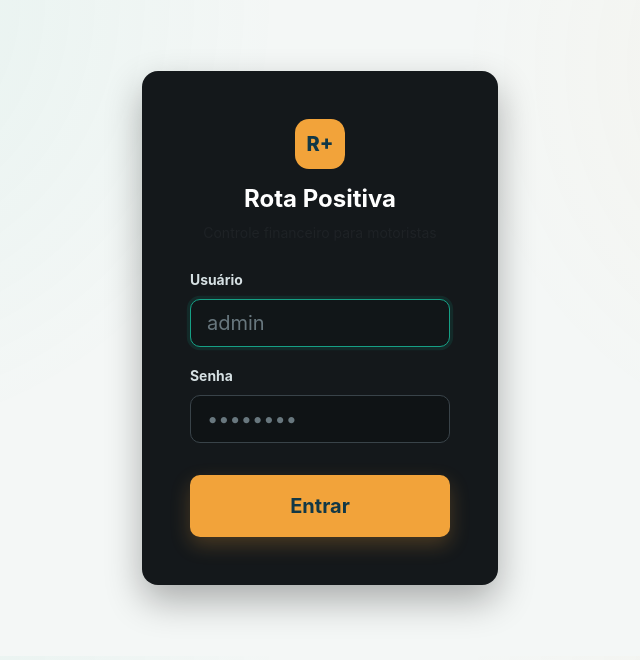
After one commit to araujogabriel2/rota-positiva, a Flask app: page /login in a window 1280 px wide. The commit adds this page. Shown: the top 660 px of the page, without its empty margins (320-960 px from the left). Run offline with Flask 3, Linux system fonts and the light colour scheme.

Commit message:
feat: adiciona tela de login administrativa (admin/admin)

```diff
--- a/app/config.py
+++ b/app/config.py
@@ -10,3 +10,6 @@ class Config:
     )
     SQLALCHEMY_TRACK_MODIFICATIONS = False
     JSON_AS_ASCII = False
+    ADMIN_USERNAME = os.environ.get("ADMIN_USERNAME", "admin")
+    ADMIN_PASSWORD = os.environ.get("ADMIN_PASSWORD", "admin")
+    LOGIN_REQUIRED = True
--- a/app/routes/main.py
+++ b/app/routes/main.py
@@ -1,8 +1,50 @@
-from flask import Blueprint, flash, redirect, render_template, request, url_for
+from flask import Blueprint, flash, redirect, render_template, request, url_for, session, current_app
 
 from ..services.finance import get_period, latest_record_date, records_between, summarize
 
 main_bp = Blueprint("main", __name__)
+
+
+@main_bp.before_app_request
+def check_login():
+    if not current_app.config.get("LOGIN_REQUIRED", True):
+        return
+
+    if request.endpoint in ("main.login", "static") or not request.endpoint:
+        return
+
+    if not session.get("logged_in"):
+        return redirect(url_for("main.login"))
+
+
+@main_bp.route("/login", methods=["GET", "POST"])
+def login():
+    if session.get("logged_in"):
+        return redirect(url_for("main.dashboard"))
+
+    if request.method == "POST":
+        username = request.form.get("username", "").strip()
+        password = request.form.get("password", "").strip()
+
+        admin_user = current_app.config.get("ADMIN_USERNAME", "admin")
+        admin_pass = current_app.config.get("ADMIN_PASSWORD", "admin")
+
+        if username == admin_user and password == admin_pass:
+            session["logged_in"] = True
+            flash("Login realizado com sucesso!", "success")
+            return redirect(url_for("main.dashboard"))
+        else:
+            flash("Usuário ou senha incorretos.", "danger")
+
+    return render_template("login.html")
+
+
+@main_bp.route("/logout")
+def logout():
+    session.pop("logged_in", None)
+    flash("Sessão encerrada.", "success")
+    return redirect(url_for("main.login"))
+
 
 
 @main_bp.app_template_filter("brl")
--- a/app/static/css/app.css
+++ b/app/static/css/app.css
@@ -177,3 +177,27 @@ input[type="date"]::-webkit-calendar-picker-indicator { filter: invert(1) opacit
 .btn-close { filter: invert(1) grayscale(1); }
 .badge.text-bg-light { background: #293136 !important; color: #c8d2d6 !important; }
 .alert { border-color: rgba(255,255,255,.12); }
+
+/* Tela de Login */
+.login-card {
+  background: #14181b;
+  border: 1px solid var(--line);
+  box-shadow: 0 16px 36px rgba(0, 0, 0, 0.3);
+  backdrop-filter: blur(10px);
+  transition: transform 0.3s ease, box-shadow 0.3s ease;
+}
+.login-card:hover {
+  transform: translateY(-2px);
+  box-shadow: 0 20px 45px rgba(0, 0, 0, 0.4);
+}
+.brand-logo {
+  display: inline-grid;
+  place-items: center;
+  width: 50px;
+  height: 50px;
+  border-radius: 14px;
+  background: var(--accent);
+  color: #123846;
+  font-size: 1.25rem;
+  font-weight: 800;
+}
--- a/app/templates/base.html
+++ b/app/templates/base.html
@@ -9,6 +9,7 @@
   <link rel="stylesheet" href="{{ url_for('static', filename='css/app.css') }}">
 </head>
 <body>
+  {% if session.get('logged_in') %}
   <nav class="navbar navbar-expand-lg navbar-dark sticky-top app-navbar">
     <div class="container">
       <a class="navbar-brand fw-bold" href="{{ url_for('main.dashboard') }}">
@@ -24,10 +25,12 @@
           <li class="nav-item"><a class="nav-link" href="{{ url_for('records.history') }}">Histórico</a></li>
           <li class="nav-item"><a class="nav-link" href="{{ url_for('reports.index') }}">Relatórios</a></li>
           <li class="nav-item"><a class="nav-link" href="{{ url_for('categories.index') }}">Categorias</a></li>
+          <li class="nav-item"><a class="nav-link text-danger fw-bold ms-lg-2" href="{{ url_for('main.logout') }}">Sair</a></li>
         </ul>
       </div>
     </div>
   </nav>
+  {% endif %}
 
   <main class="container py-4 py-lg-5">
     {% with messages = get_flashed_messages(with_categories=true) %}
@@ -41,7 +44,10 @@
     {% block content %}{% endblock %}
   </main>
 
+  {% if session.get('logged_in') %}
   <footer class="container pb-4 text-center text-secondary small">Rota Positiva · Controle financeiro simples para quem vive na direção</footer>
+  {% endif %}
+
   <script src="https://cdn.jsdelivr.net/npm/bootstrap@5.3.3/dist/js/bootstrap.bundle.min.js"></script>
   <script src="{{ url_for('static', filename='js/app.js') }}"></script>
   {% block scripts %}{% endblock %}
--- /dev/null
+++ b/app/templates/login.html
@@ -0,0 +1,35 @@
+{% extends 'base.html' %}
+{% block title %}Entrar · Rota Positiva{% endblock %}
+{% block content %}
+<div class="row justify-content-center align-items-center" style="min-height: 70vh;">
+  <div class="col-md-5 col-lg-4">
+    <div class="login-card p-4 p-md-5 rounded-4 border-0">
+      <!-- Logo e título -->
+      <div class="text-center mb-4">
+        <div class="brand-logo mx-auto">R+</div>
+        <h2 class="h4 fw-bold mt-3 text-white">Rota Positiva</h2>
+        <p class="text-muted small">Controle financeiro para motoristas</p>
+      </div>
+
+      <!-- Formulário de autenticação -->
+      <form method="post" action="{{ url_for('main.login') }}">
+        <input type="hidden" name="csrf_token" value="{{ csrf_token() }}">
+
+        <div class="mb-3">
+          <label for="username" class="form-label">Usuário</label>
+          <input type="text" class="form-control form-control-lg" id="username" name="username" required placeholder="admin" autofocus>
+        </div>
+
+        <div class="mb-4">
+          <label for="password" class="form-label">Senha</label>
+          <input type="password" class="form-control form-control-lg" id="password" name="password" required placeholder="••••••••">
+        </div>
+
+        <button type="submit" class="btn btn-accent btn-lg w-100 py-3 mt-2">
+          Entrar
+        </button>
+      </form>
+    </div>
+  </div>
+</div>
+{% endblock %}
```
Also changed, not shown: tests/conftest.py (+1 -0 lines), tests/test_routes.py (+33 -0 lines).
